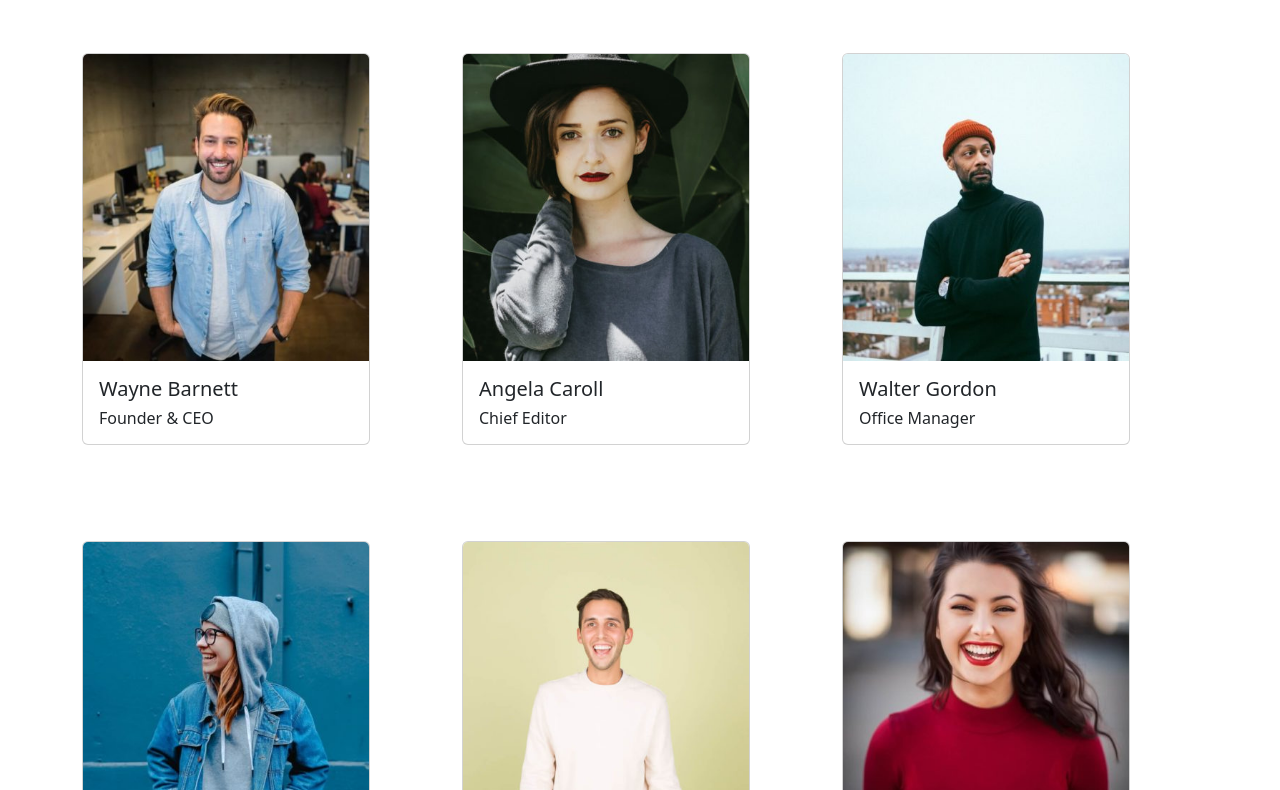
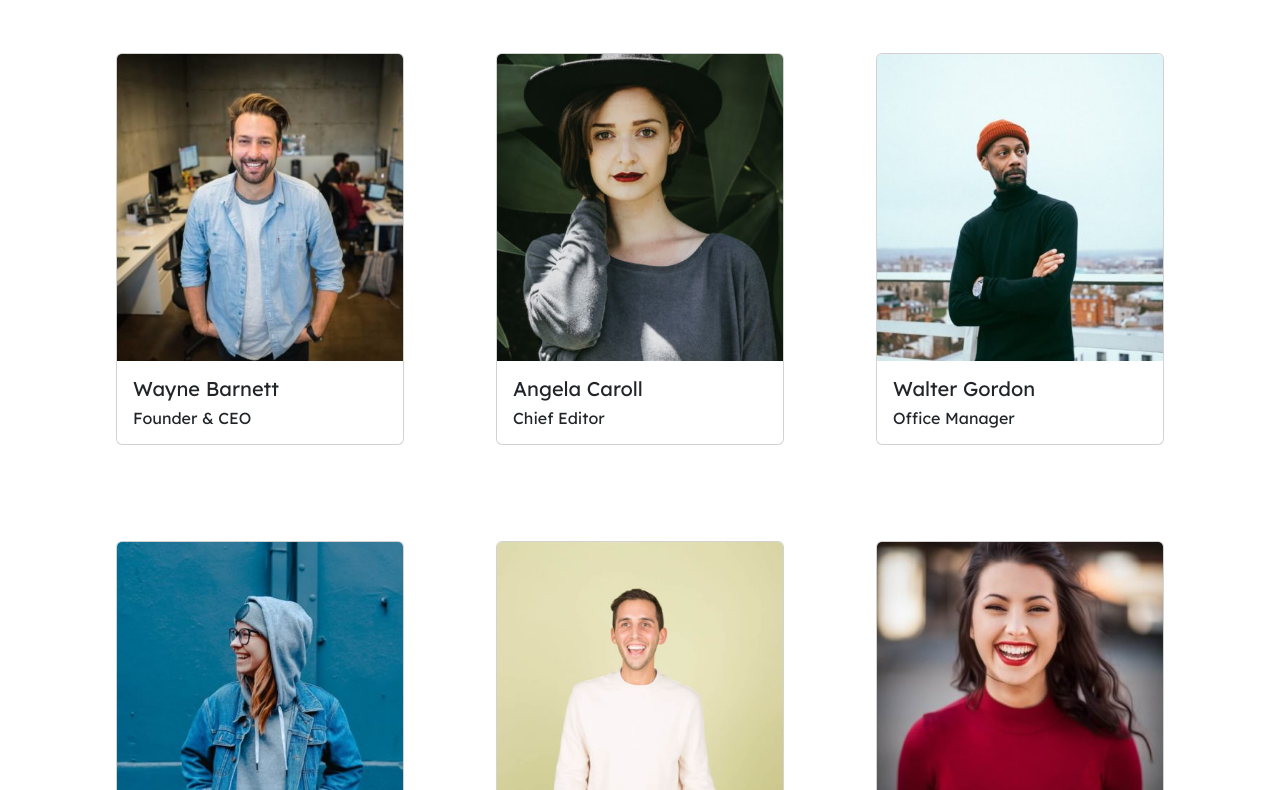
Before and after one commit to Francesco-Iannuzzi/js-our-team, a plain HTML site: page index.html in a window 1280 px wide. Shown: the part 83-873 px from the top of the page. Drawn offline with nearby package versions, Linux system fonts and the light colour scheme.

Commit message:
add font + fix card

```diff
--- a/assets/css/style.css
+++ b/assets/css/style.css
@@ -0,0 +1,4 @@
+body
+{
+    font-family: 'Lexend', sans-serif;
+}
--- a/assets/js/main.js
+++ b/assets/js/main.js
@@ -98,9 +98,9 @@ for (let i = 0; i < memberTeam.length; i++) {
     console.log(member.img);
 
     const markup =
-    `<div class="col-4 my-5">
+    `<div class="col-4 my-5 d-flex justify-content-evenly">
         <div class="card" style="width: 18rem;">
-            <img src="./assets/img/${member.img}" class="card-img-top" alt="..."></img>
+            <img src="./assets/img/${member.img}" class="card-img-top img-fluid" alt="..."></img>
             <div class="card-body">
                 <h5 class="card-title">${member.name}</h5>
                 <h6 class="card-text">${member.job}</h6>
--- a/index.html
+++ b/index.html
@@ -5,6 +5,10 @@
     <meta charset="UTF-8">
     <meta http-equiv="X-UA-Compatible" content="IE=edge">
     <meta name="viewport" content="width=device-width, initial-scale=1.0">
+    <link rel="preconnect" href="https://fonts.googleapis.com">
+    <link rel="preconnect" href="https://fonts.gstatic.com" crossorigin>
+    <link href="https://fonts.googleapis.com/css2?family=Lexend:wght@100;300;400;600;700&display=swap" rel="stylesheet">
+    <!-- /font -->
     <link href="https://cdn.jsdelivr.net/npm/bootstrap@5.2.3/dist/css/bootstrap.min.css" rel="stylesheet"
         integrity="sha384-rbsA2VBKQhggwzxH7pPCaAqO46MgnOM80zW1RWuH61DGLwZJEdK2Kadq2F9CUG65" crossorigin="anonymous">
     <!-- /bootstrap style -->
```
